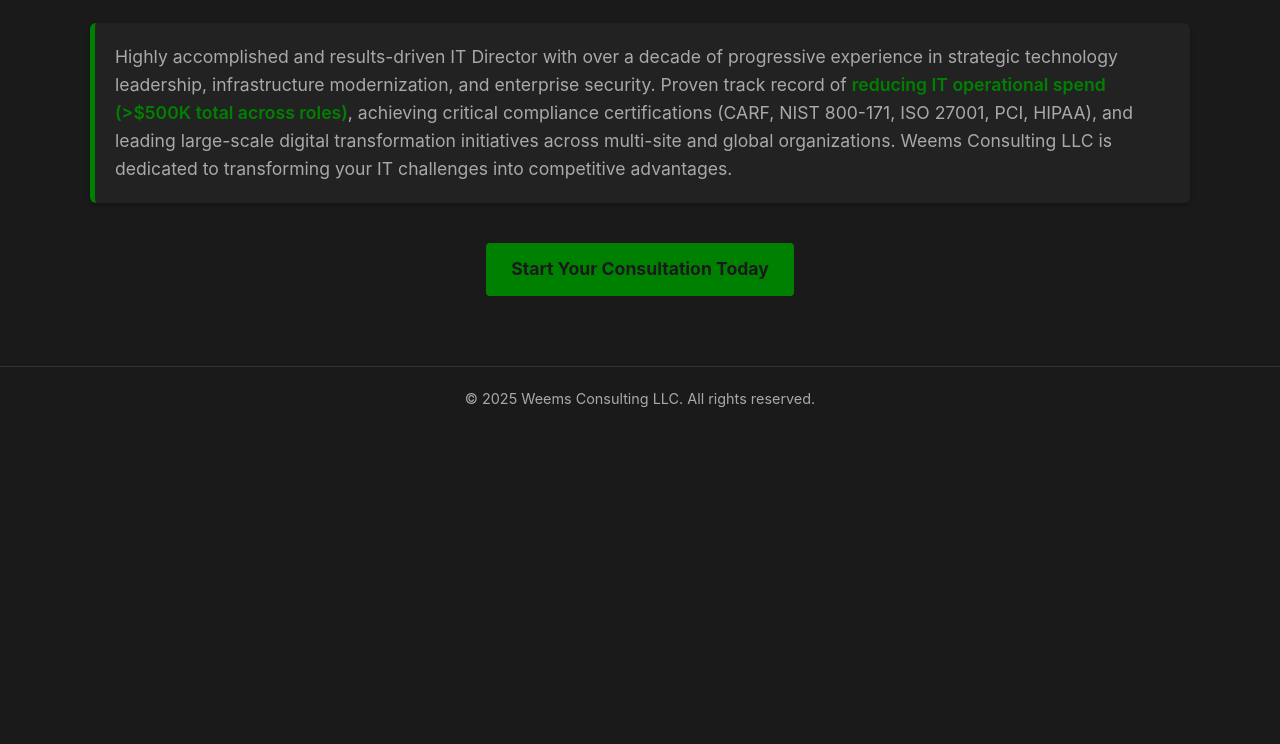
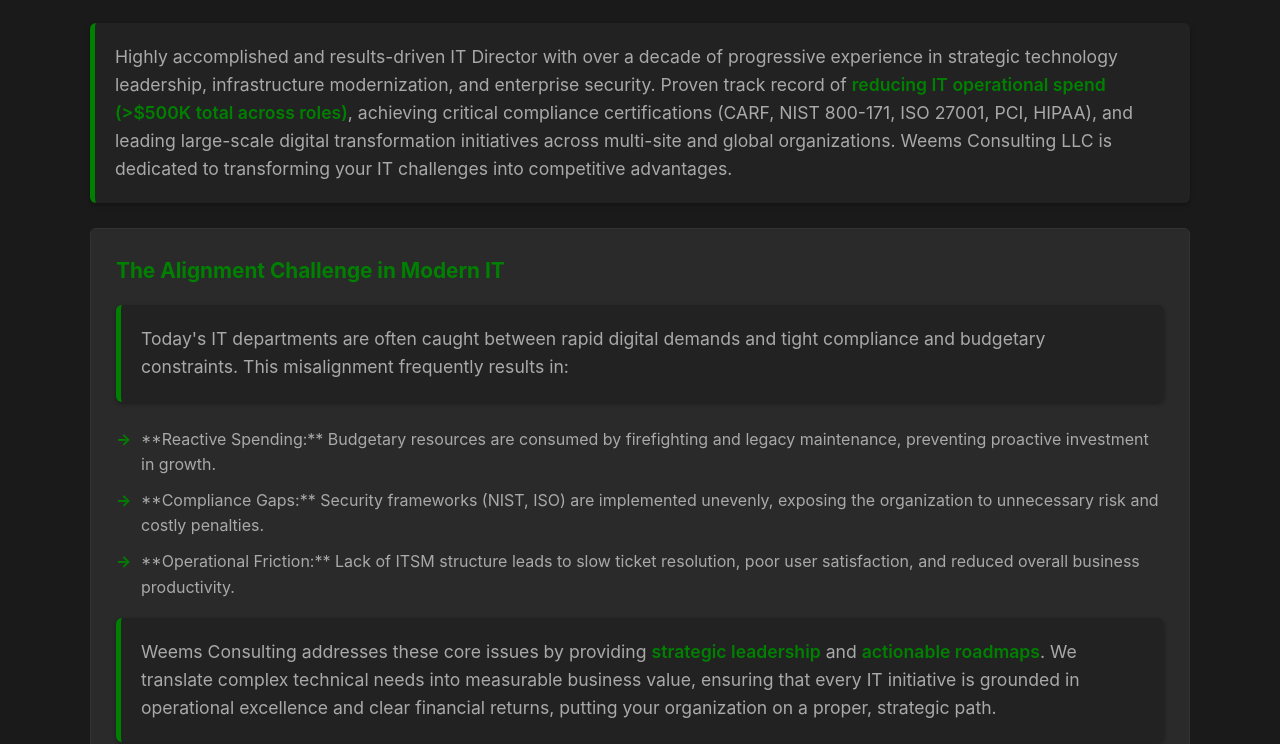
Before and after one commit to Joey-WeemsConsulting/weems-consulting-site, a plain HTML site: page index.html in a window 1280 px wide. Shown: the part 220-964 px from the top of the page. Before the commit the page ends 800 px from the top, so only its background shows below. Drawn offline with Linux system fonts and the light colour scheme.

Commit message:
Update index.html
Added problem statement on home page

```diff
--- a/index.html
+++ b/index.html
@@ -125,6 +125,37 @@
             box-shadow: 0 2px 4px rgba(0, 0, 0, 0.3);
             font-size: 1.1em;
             color: var(--color-silver);
+            margin-bottom: 25px; /* Added spacing */
+        }
+
+        /* New section for home page */
+        .challenge-box {
+            background-color: #2a2a2a;
+            padding: 25px;
+            border: 1px solid var(--color-gray);
+            border-radius: 6px;
+            margin-bottom: 25px;
+        }
+        .challenge-box h3 {
+            color: var(--color-silver);
+            margin-bottom: 15px;
+        }
+        .challenge-box ul {
+            list-style: none;
+            padding-left: 0;
+        }
+        .challenge-box ul li {
+            position: relative;
+            margin-bottom: 10px;
+            padding-left: 25px;
+            color: var(--color-silver);
+        }
+        .challenge-box ul li::before {
+            content: "→";
+            color: var(--color-green);
+            position: absolute;
+            left: 0;
+            font-weight: bold;
         }
 
         /* --- Services Styles --- */
@@ -421,6 +452,17 @@
             <p>
                 Highly accomplished and results-driven IT Director with over a decade of progressive experience in strategic technology leadership, infrastructure modernization, and enterprise security. Proven track record of <span class="highlight">reducing IT operational spend (>$500K total across roles)</span>, achieving critical compliance certifications (CARF, NIST 800-171, ISO 27001, PCI, HIPAA), and leading large-scale digital transformation initiatives across multi-site and global organizations. Weems Consulting LLC is dedicated to transforming your IT challenges into competitive advantages.
             </p>
+
+            <div class="challenge-box">
+                <h3 style="color: var(--color-green);">The Alignment Challenge in Modern IT</h3>
+                <p>Today's IT departments are often caught between rapid digital demands and tight compliance and budgetary constraints. This misalignment frequently results in:</p>
+                <ul>
+                    <li>**Reactive Spending:** Budgetary resources are consumed by firefighting and legacy maintenance, preventing proactive investment in growth.</li>
+                    <li>**Compliance Gaps:** Security frameworks (NIST, ISO) are implemented unevenly, exposing the organization to unnecessary risk and costly penalties.</li>
+                    <li>**Operational Friction:** Lack of ITSM structure leads to slow ticket resolution, poor user satisfaction, and reduced overall business productivity.</li>
+                </ul>
+                <p>Weems Consulting addresses these core issues by providing <span class="highlight">strategic leadership</span> and <span class="highlight">actionable roadmaps</span>. We translate complex technical needs into measurable business value, ensuring that every IT initiative is grounded in operational excellence and clear financial returns, putting your organization on a proper, strategic path.</p>
+            </div>
             <div style="text-align: center; margin-top: 40px;">
                 <a href="#contact" class="submit-btn" style="text-decoration: none; display: inline-block;">Start Your Consultation Today</a>
             </div>
```
